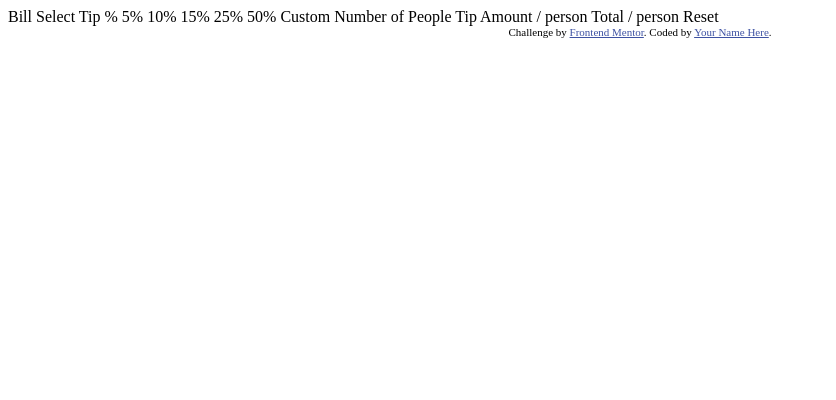
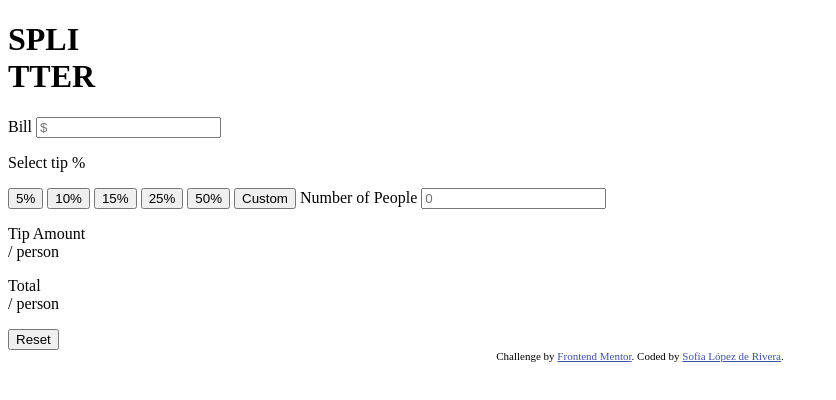
Before and after one commit to sofikat18/tip-calculator, a plain HTML site: page index.html in a window 1280 px wide. Shown: the whole page, without its empty margins (0-836 px from the left). Drawn offline with Linux system fonts and the light colour scheme.

Commit message:
Done HTML base

```diff
--- /dev/null
+++ b/assets/style.css
@@ -0,0 +1,7 @@
+.attribution {
+    font-size: 11px;
+    text-align: center;
+  }
+  .attribution a {
+    color: hsl(228, 45%, 44%);
+  }
--- a/index.html
+++ b/index.html
@@ -1,44 +1,58 @@
 <!DOCTYPE html>
 <html lang="en">
   <head>
-  <meta charset="UTF-8">
-  <meta name="viewport" content="width=device-width, initial-scale=1.0"> <!-- displays site properly based on user's device -->
+    <meta charset="UTF-8" />
+    <meta name="viewport" content="width=device-width, initial-scale=1.0" />
+    <!-- displays site properly based on user's device -->
 
-  <link rel="icon" type="image/png" sizes="32x32" href="./images/favicon-32x32.png">
+    <link
+      rel="icon"
+      type="image/png"
+      sizes="32x32"
+      href="./images/favicon-32x32.png"
+    />
 
-  <title>Frontend Mentor | Tip calculator app</title>
-
-  <!-- Feel free to remove these styles or customise in your own stylesheet 👍 -->
-  <style>
-    .attribution { font-size: 11px; text-align: center; }
-    .attribution a { color: hsl(228, 45%, 44%); }
-  </style>
+    <link rel="stylesheet" href="./assets/style.css" />
   </head>
   <body>
+    <h1>SPLI<br />TTER</h1>
+    <section>
+      <div class="inputInfo">
+        <label for="bill">Bill</label>
+        <input
+          type="number"
+          name="bill"
+          id="bill"
+          min="0"
+          step=".01"
+          placeholder="$"
+        />
 
-  Bill
+        <p>Select tip %</p>
+        <button>5%</button>
+        <button>10%</button>
+        <button>15%</button>
+        <button>25%</button>
+        <button>50%</button>
+        <button>Custom</button>
 
-  Select Tip %
-  5%
-  10%
-  15%
-  25%
-  50%
-  Custom
+        <label for="people">Number of People</label>
+        <input type="number" name="people" id="people" placeholder="0" />
+      </div>
 
-  Number of People
-
-  Tip Amount
-  / person
-
-  Total
-  / person
-
-  Reset
+      <div class="outputInfo">
+        <p>Tip Amount <br />/ person</p>
+        <p>Total <br />/ person</p>
+        <button>Reset</button>
+      </div>
+    </section>
 
     <div class="attribution">
-    Challenge by <a href="https://www.frontendmentor.io?ref=challenge" target="_blank">Frontend Mentor</a>.
-    Coded by <a href="#">Your Name Here</a>.
+      Challenge by
+      <a href="https://www.frontendmentor.io?ref=challenge" target="_blank"
+        >Frontend Mentor</a
+      >. Coded by
+      <a href="https://sofischoice.hashnode.dev/">Sofía López de Rivera</a>.
     </div>
   </body>
 </html>
```
Lines whose indentation alone changed are shown as unchanged.
